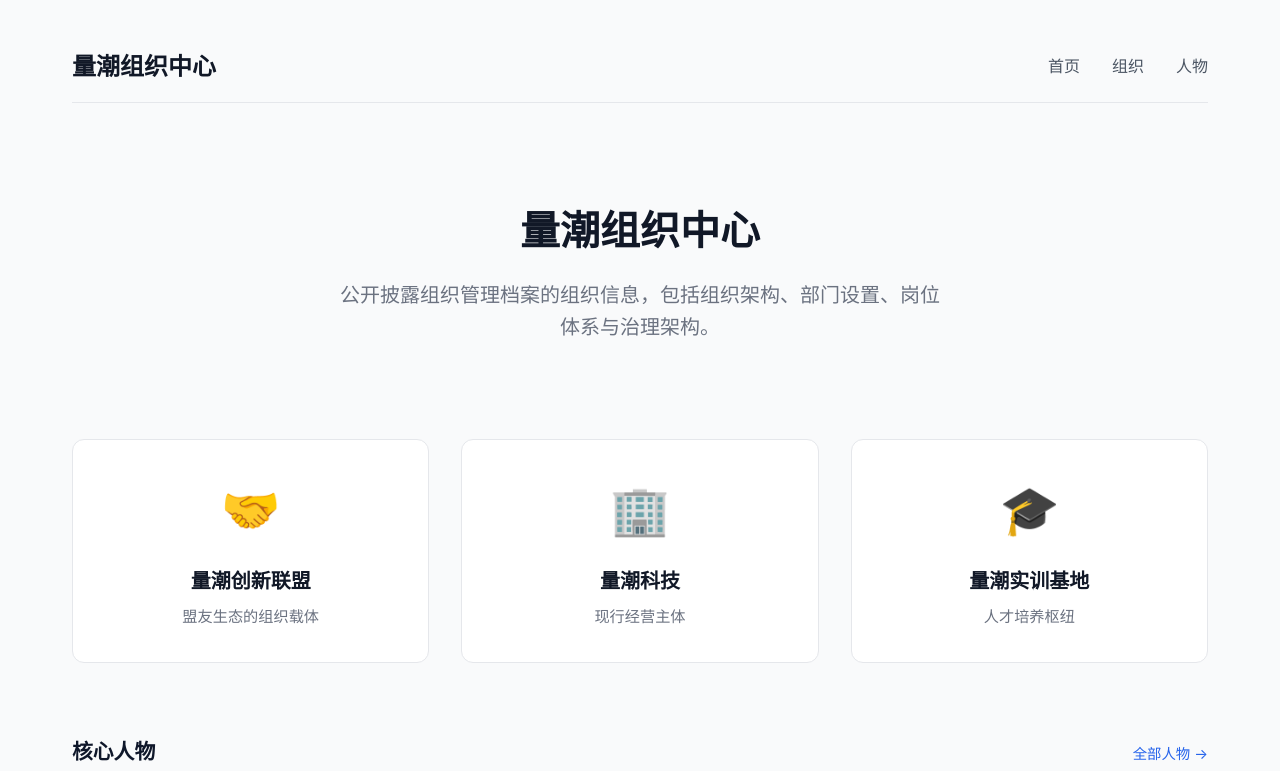
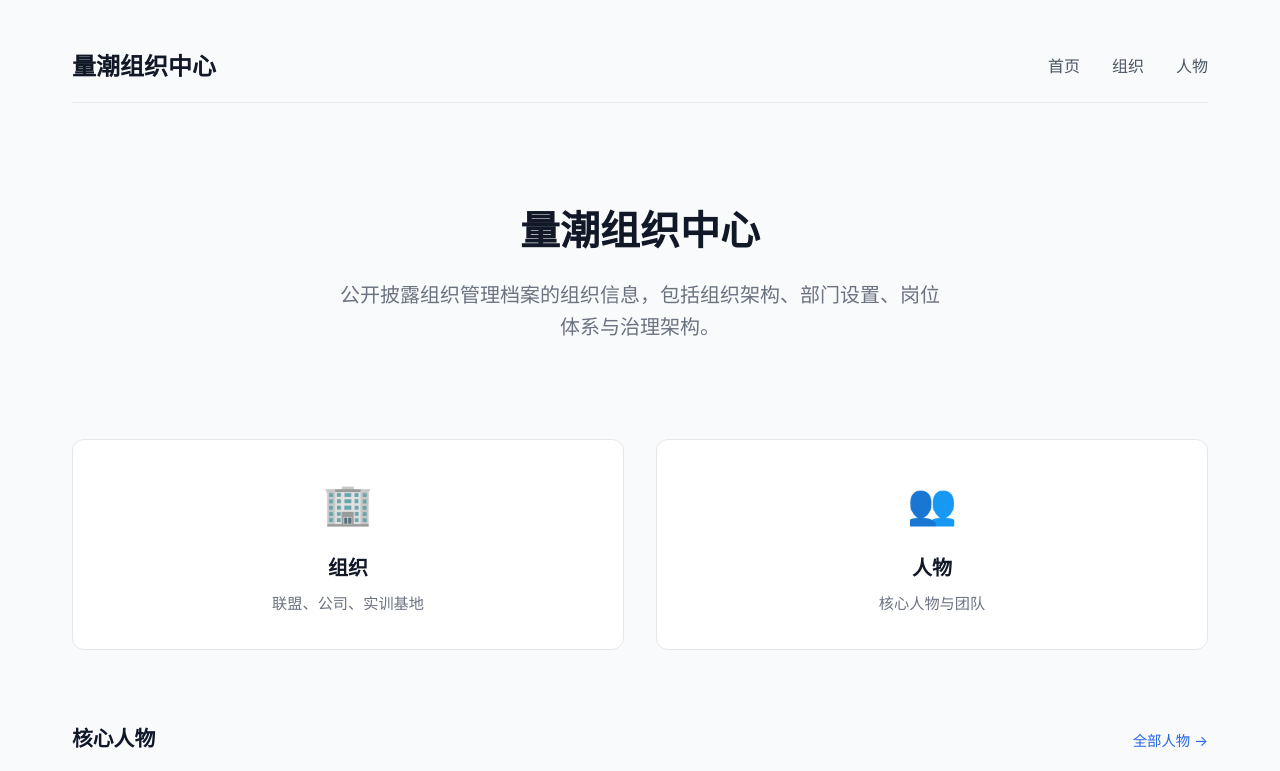
Before and after one commit to quanttide/qtorg, a React (Vite) app in the folder src/site/: page / in a window 1280 px wide. Shown: the top 771 px of the page. Built offline with nearby package versions, Linux system fonts and the light colour scheme.

Commit message:
refactor: 组织页面和首页分离
- 首页：展示核心人物和快速链接
- 组织页面：展示联盟、公司、实训基地

```diff
--- a/src/site/src/index.css
+++ b/src/site/src/index.css
@@ -124,6 +124,48 @@ footer {
 .org-card p {
   color: #6b7280;
   font-size: 0.95rem;
+}
+
+/* 首页链接卡片 */
+.home-links {
+  display: grid;
+  grid-template-columns: repeat(auto-fit, minmax(200px, 1fr));
+  gap: 2rem;
+  padding: 2rem 0;
+}
+
+.home-link-card {
+  background: white;
+  border: 1px solid #e5e7eb;
+  border-radius: 12px;
+  padding: 2rem;
+  text-decoration: none;
+  color: inherit;
+  transition: all 0.3s ease;
+  text-align: center;
+}
+
+.home-link-card:hover {
+  transform: translateY(-4px);
+  box-shadow: 0 12px 24px rgba(0,0,0,0.1);
+  border-color: #2563eb;
+}
+
+.home-link-icon {
+  font-size: 2.5rem;
+  margin-bottom: 1rem;
+}
+
+.home-link-card h3 {
+  font-size: 1.25rem;
+  color: #111827;
+  margin-bottom: 0.5rem;
+}
+
+.home-link-card p {
+  color: #6b7280;
+  font-size: 0.95rem;
+  margin: 0;
 }
 
 /* 页面样式 */
--- a/src/site/src/main.tsx
+++ b/src/site/src/main.tsx
@@ -4,6 +4,7 @@ import { BrowserRouter, Routes, Route, Navigate } from 'react-router-dom'
 import './index.css'
 import App from './App'
 import Home from './pages/Home'
+import Orgs from './pages/Orgs'
 import Qttech from './pages/qttech'
 import Qtacademy from './pages/qtacademy'
 import Qtalliance from './pages/qtalliance'
@@ -16,7 +17,7 @@ createRoot(document.getElementById('root')!).render(
       <Routes>
         <Route path="/" element={<App />}>
           <Route index element={<Home />} />
-          <Route path="orgs" element={<Home />} />
+          <Route path="orgs" element={<Orgs />} />
           <Route path="orgs/qttech" element={<Qttech />} />
           <Route path="orgs/qtacademy" element={<Qtacademy />} />
           <Route path="orgs/qtalliance" element={<Qtalliance />} />
--- a/src/site/src/pages/Home.tsx
+++ b/src/site/src/pages/Home.tsx
@@ -1,6 +1,6 @@
 import { Link } from 'react-router-dom'
 import { PersonCard } from '../components'
-import { orgs, peopleSorted } from '../data/people'
+import { peopleSorted } from '../data/people'
 
 export default function Home() {
   return (
@@ -10,14 +10,17 @@ export default function Home() {
         <p>公开披露组织管理档案的组织信息，包括组织架构、部门设置、岗位体系与治理架构。</p>
       </div>
 
-      <div className="org-grid">
-        {orgs.map(org => (
-          <Link key={org.id} to={org.path} className="org-card">
-            <div className="org-card-icon">{org.icon}</div>
-            <h3>{org.name}</h3>
-            <p>{org.tagline}</p>
-          </Link>
-        ))}
+      <div className="home-links">
+        <Link to="/orgs" className="home-link-card">
+          <div className="home-link-icon">🏢</div>
+          <h3>组织</h3>
+          <p>联盟、公司、实训基地</p>
+        </Link>
+        <Link to="/people" className="home-link-card">
+          <div className="home-link-icon">👥</div>
+          <h3>人物</h3>
+          <p>核心人物与团队</p>
+        </Link>
       </div>
 
       <div className="home-people">
--- /dev/null
+++ b/src/site/src/pages/Orgs.tsx
@@ -0,0 +1,25 @@
+import { Link } from 'react-router-dom'
+import { orgs } from '../data/people'
+
+export default function Orgs() {
+  return (
+    <div className="page">
+      <section className="page-header">
+        <h2>组织</h2>
+        <p className="subtitle">量潮体系的组织架构——联盟、公司、实训基地。</p>
+      </section>
+
+      <section className="page-section">
+        <div className="org-grid">
+          {orgs.map(org => (
+            <Link key={org.id} to={org.path} className="org-card">
+              <div className="org-card-icon">{org.icon}</div>
+              <h3>{org.name}</h3>
+              <p>{org.tagline}</p>
+            </Link>
+          ))}
+        </div>
+      </section>
+    </div>
+  )
+}
```
